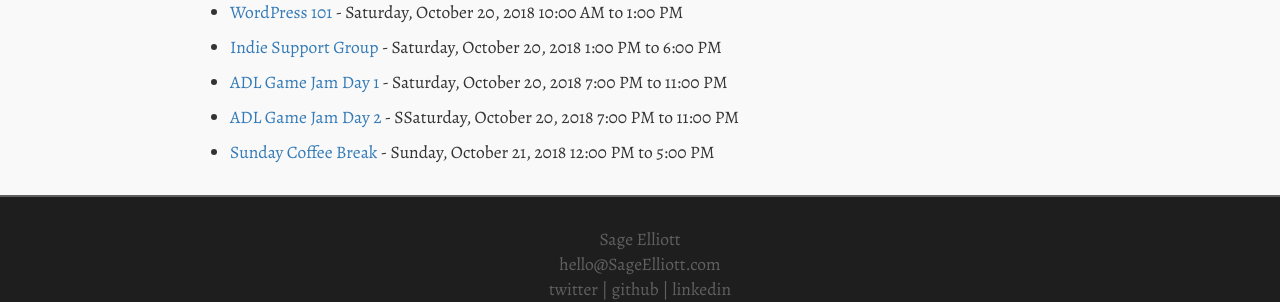
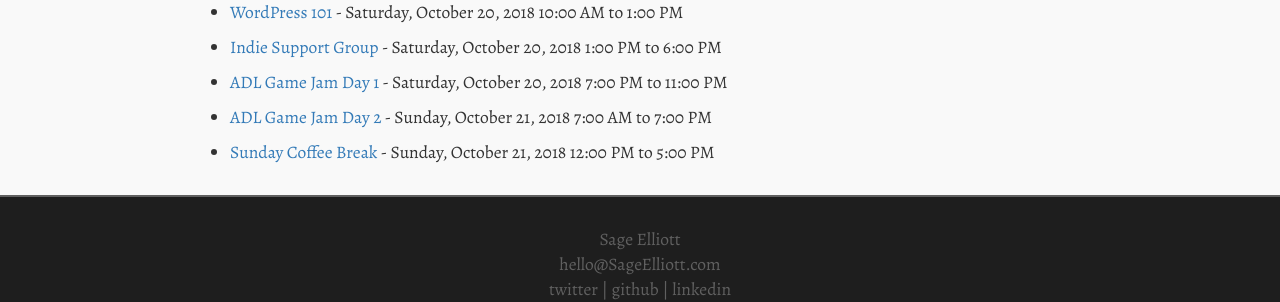
Before and after one commit to sagecodes/sage-blog, a Jekyll site: the page built from _posts/blog/2018-07-30-post6-meetups-1.markdown, in a window 1280 px wide. Shown: the part 952-1254 px from the top of the page. Built offline with Jekyll 4.4.1, drawn with Linux system fonts in a browser that asks for light colours; nearby versions of some CDN libraries; some web fonts are replaced.

Commit message:
Fix date

```diff
--- a/_posts/blog/2018-07-30-post6-meetups-1.markdown
+++ b/_posts/blog/2018-07-30-post6-meetups-1.markdown
@@ -73,8 +73,8 @@
 - [ADL Game Jam Day 1](https://www.meetup.com/SeattleIndies/events/255168201/) - Saturday, October 20, 2018
 7:00 PM to 11:00 PM
 
-- [ADL Game Jam Day 2](https://www.meetup.com/SeattleIndies/events/255168333/) - SSaturday, October 20, 2018
-7:00 PM to 11:00 PM
+- [ADL Game Jam Day 2](https://www.meetup.com/SeattleIndies/events/255168333/) - Sunday, October 21, 2018
+7:00 AM to 7:00 PM
 
 - [Sunday Coffee Break](https://www.meetup.com/seattlejshackers/events/dwrqmpyxnbcc/) - Sunday, October 21, 2018
 12:00 PM to 5:00 PM
```
